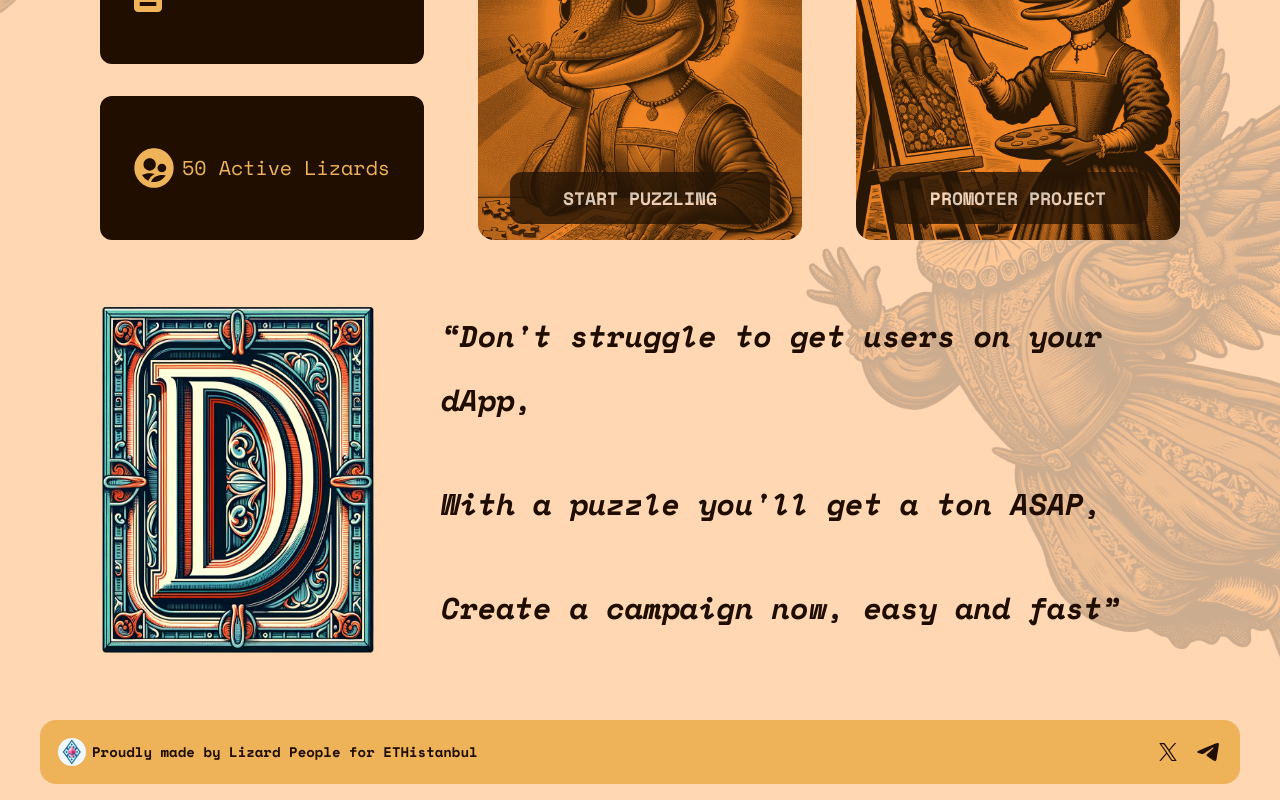
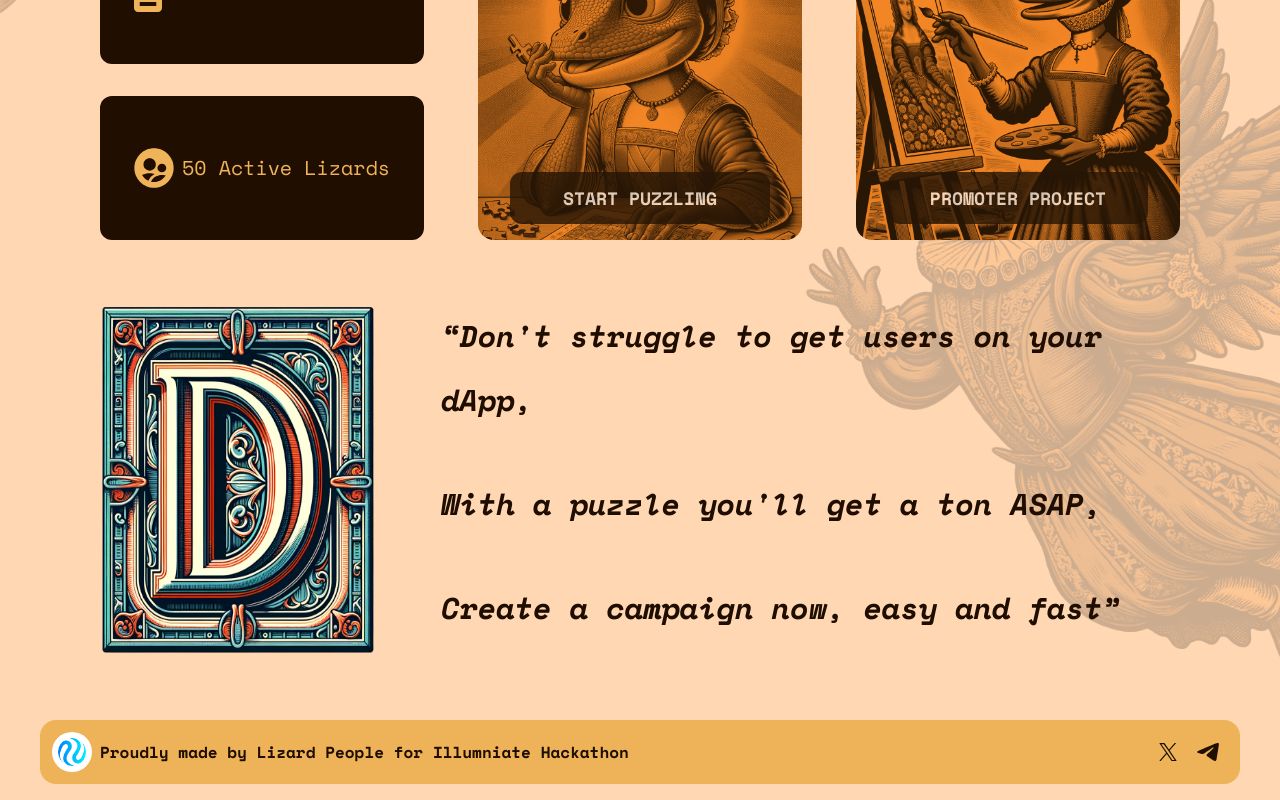
Before and after one commit to Pratham-19/monalizard, a Next.js app in the folder client/: page / in a window 1280 px wide. Shown: the part 1254-2054 px from the top of the page. Built offline with nearby package versions, Linux system fonts and the light colour scheme.

Commit message:
feat: update landing footer

```diff
--- a/client/app/_components/Footer.tsx
+++ b/client/app/_components/Footer.tsx
@@ -25,14 +25,14 @@ const Footer = ({ className }: { className?: string }) => {
     >
       <div className="flex">
         <Image
-          src="/footer-logo.svg"
+          src="/injective.png"
           alt="footer-logo"
-          width={40}
-          height={40}
-          className="p-1.5"
+          width={1600}
+          height={1600}
+          className="p-1.5 w-10 h-10 bg-white rounded-full mr-2"
         />
-        <h2 className="font-bold my-auto text-sm">
-          Proudly made by Lizard People for ETHistanbul
+        <h2 className="font-bold my-auto text-base">
+          Proudly made by Lizard People for Illumniate Hackathon
         </h2>
       </div>
       <div className="flex">
```
Also changed, not shown: client/public/injective.png (added).
